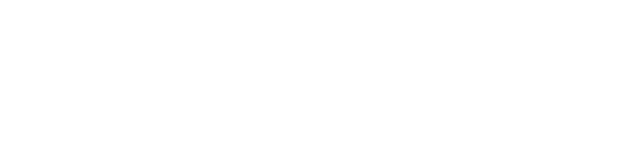
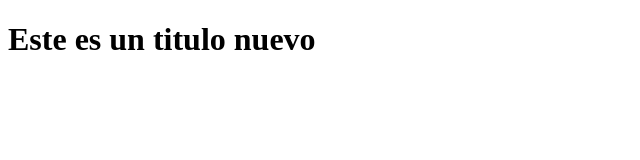
Before and after one commit to pfuentea/repo2025, a plain HTML site: page index.html in a window 1280 px wide. Shown: the whole page, without its empty margins (0-640 px from the left). Drawn offline with Linux system fonts and the light colour scheme.

Commit message:
segunda version

```diff
--- a/index.html
+++ b/index.html
@@ -6,6 +6,6 @@
     <title>Document</title>
 </head>
 <body>
-
+    <h1>Este es un titulo nuevo</h1>
 </body>
 </html>
```
Also changed, not shown: contenido.html (added).
